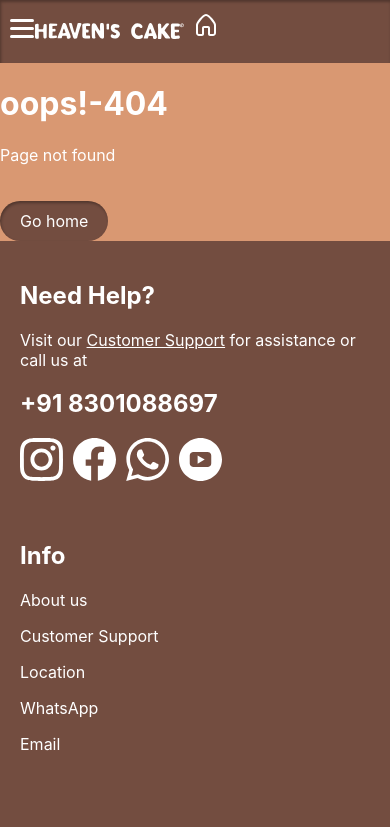
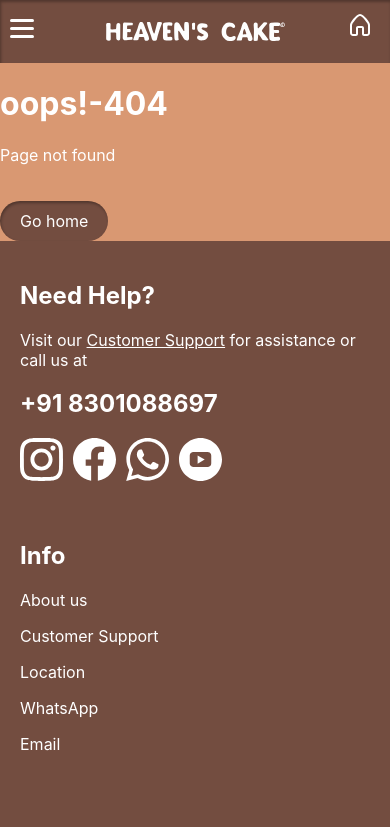
Before and after one commit to rishad-aj/heavenscake, a website: page 404.html in a window 390 px wide. Shown: the top 827 px of the page. Drawn offline with Linux system fonts and the light colour scheme.

Commit message:
Update styles.css

```diff
--- a/styles.css
+++ b/styles.css
@@ -58,15 +58,13 @@ body {
 header {
     position: sticky;
     top: 0;
-    z-index: 1002; /* Changed from 1000 to 1002 */
+    z-index: 1000;
     background: #734d40;
     padding: 10px;
     display: flex;
     align-items: center;
     box-shadow: inset 1px 2px 3px rgba(0,0,0,0.3);
 }
-
-
 
 /* Logo */
 .logo2-svg {
@@ -75,13 +73,14 @@ header {
     transition: transform 0.3s;
 }
 
-/* Hamburger Menu */
+/* Hamburger Menu - Fixed z-index */
 #nav-icon {
     width: 24px;
     height: 24px;
     cursor: pointer;
-    z-index: 1003; /* Increase this to be above sidebar (1000) */
+    z-index: 1003;
     position: relative;
+    pointer-events: all;
 }
 
 #nav-icon span {
@@ -526,23 +525,26 @@ header {
     .help-box { width: 48%; margin-bottom: 0; }
 }
 
+/* Mobile Specific Fixes */
 @media (max-width: 1024px) {
-    /* ... other mobile styles ... */
-
-    /* Add this to ensure hamburger is visible above sidebar */
-    #nav-icon {
-        position: relative;
-        z-index: 1003 !important; /* Force it to be above */
+    .logo2-svg {
+        position: absolute;
+        left: 50%;
+        transform: translateX(-50%);
+        width: 180px;
+        z-index: 1001;
     }
 
-    /* Keep header at normal z-index */
-    header {
-        z-index: 1000; /* This is fine, it's lower than sidebar */
+    header > div:last-child {
+        position: relative;
+        margin-left: auto;
     }
 }
 
-
-
-
-/* Utility */
-.trending-heading { text-align: center; margin-bottom: 20px; }
+/* ================= HAMBURGER MENU VISIBILITY FIX ================= */
+@media (max-width: 1024px) {
+    #nav-icon {
+        z-index: 1003 !important;
+        position: relative;
+    }
+}
```
